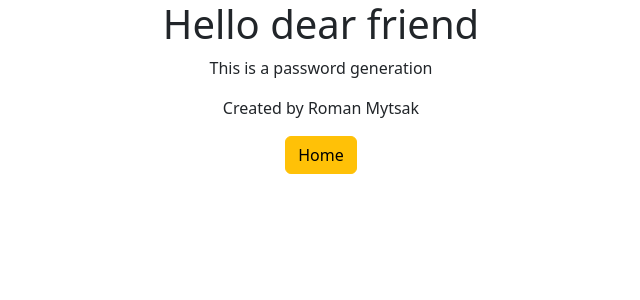
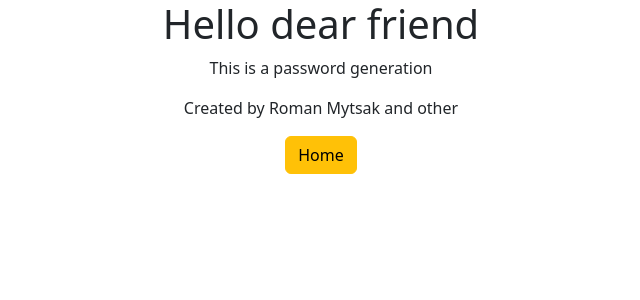
Before and after one commit to SmthGooD/django_password_generator, a Django app: page /About in a window 1280 px wide. Shown: the top 300 px of the page, without its empty margins (319-959 px from the left). Run offline with Django 4.2, Linux system fonts and the light colour scheme.

Commit message:
Second commit

```diff
--- a/generator/templates/generator/about.html
+++ b/generator/templates/generator/about.html
@@ -3,6 +3,6 @@
 <div class="container text-center">
 <h1>Hello dear friend</h1>
 <p>This is a password generation</p>
-<p>Created by Roman Mytsak</p>
+<p>Created by Roman Mytsak and other</p>
 <a href="{% url 'home' %}"class="btn btn-warning">Home</a>
 </div>
```
